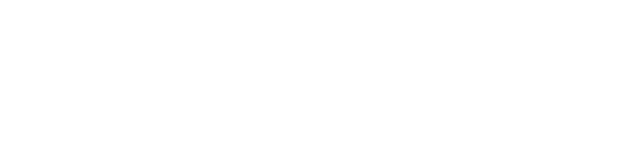
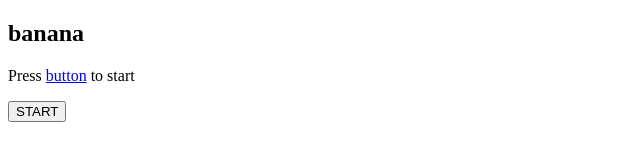
Before and after one commit to keons0101/terrible-website-assignment, a plain HTML site: page index.html in a window 1280 px wide. Shown: the whole page, without its empty margins (0-640 px from the left). Drawn offline with Linux system fonts and the light colour scheme.

Commit message:
Add page structure to index.html

```diff
--- a/index.html
+++ b/index.html
@@ -7,6 +7,12 @@
     <title>Document</title>
 </head>
 <body>
-
+    <main>
+        <section>
+            <h1>banana</h1>
+            <p>Press <a href="./game.html">button</a> to start</p>
+            <button class="button__start">START</button>
+        </section>
+    </main>
 </body>
 </html>
```
